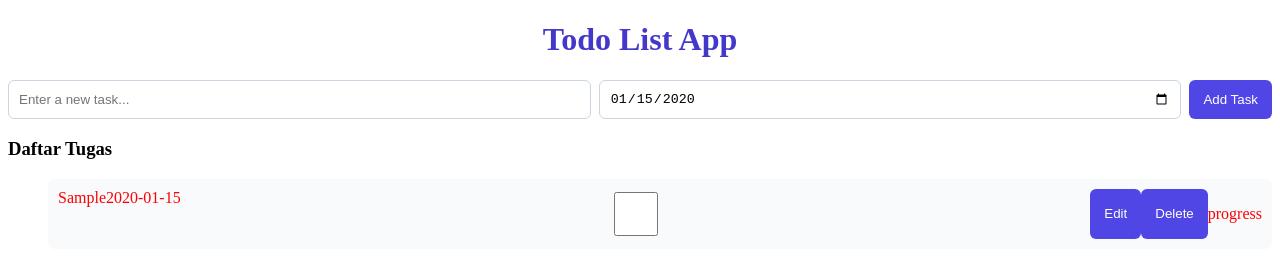
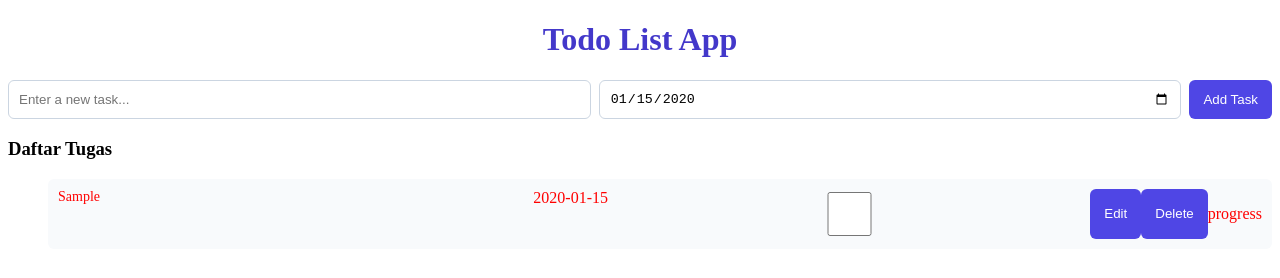
Before and after one commit to arsenicbreaker/TodoWeb_4A_0031, a plain HTML site: page index.html in a window 1280 px wide. Both pictures are taken after typing "Sample", "2020-01-15" into the empty fields and a click on the button "Add Task". Drawn offline with Linux system fonts and the light colour scheme.

Commit message:
add style task name on list order

```diff
--- a/script.js
+++ b/script.js
@@ -27,12 +27,16 @@
   datebaru.className = "task-date";
 
   checkboxStatus.type = "checkbox";
+  checkboxStatus.className = "task-checkbox";
 
   status.innerHTML = "progress";
+  status.className = "status-badge";
 
   btnEdit.innerHTML = "Edit";
+  btnEdit.className = "btn-edit";
 
   btnDelete.innerHTML = "Delete";
+  btnDelete.className = "btn-delete";
 
   listbaru.appendChild(spanbaru);
   listbaru.appendChild(datebaru);
--- a/style.css
+++ b/style.css
@@ -28,6 +28,7 @@
   background: #4338ca;
 }
 
+
 li {
   margin-top: 10px;
   background: #f8fafc;
@@ -37,6 +38,12 @@
   justify-content: space-between;
 }
 
+li .task-name {
+  flex: 1;
+  font-size: 14px;
+  font-weight: 500;
+}
+
 .hapus {
   background: #ef4444;
 }
```
Lines whose indentation alone changed are shown as unchanged.
